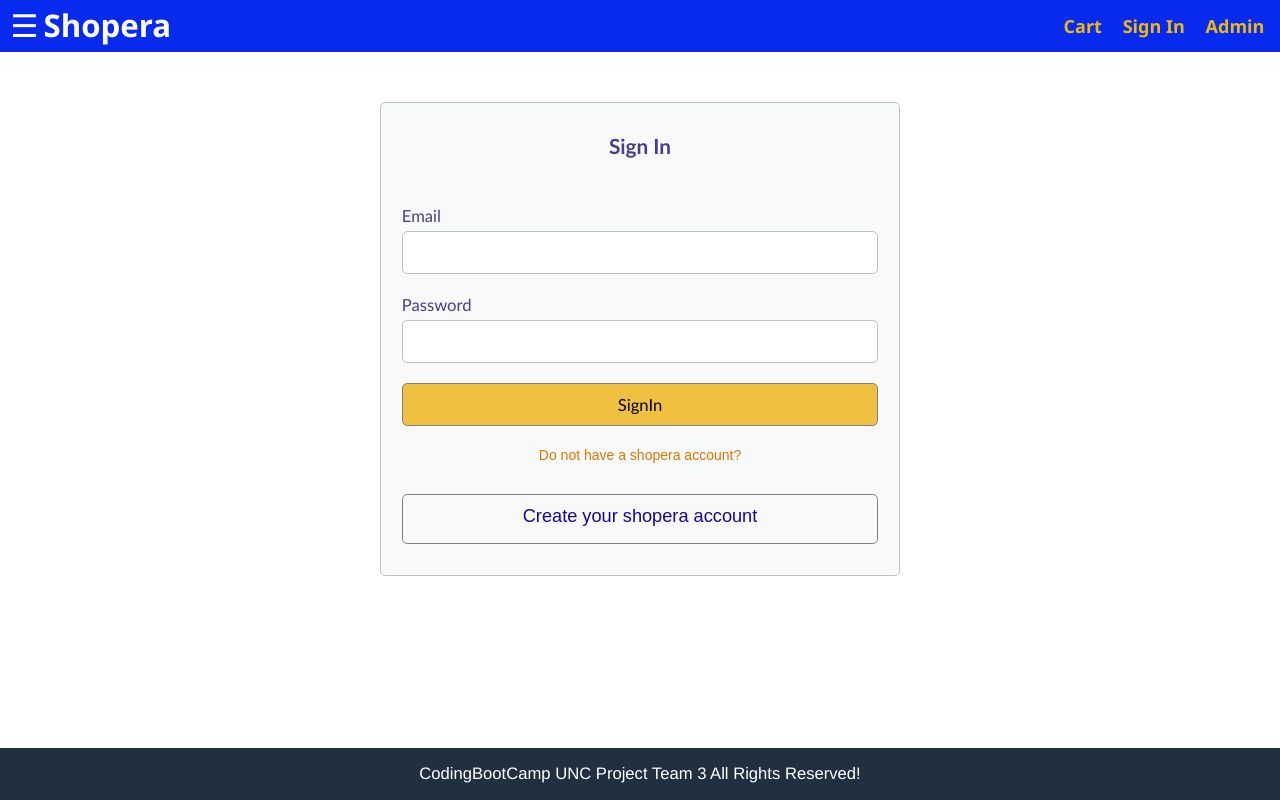
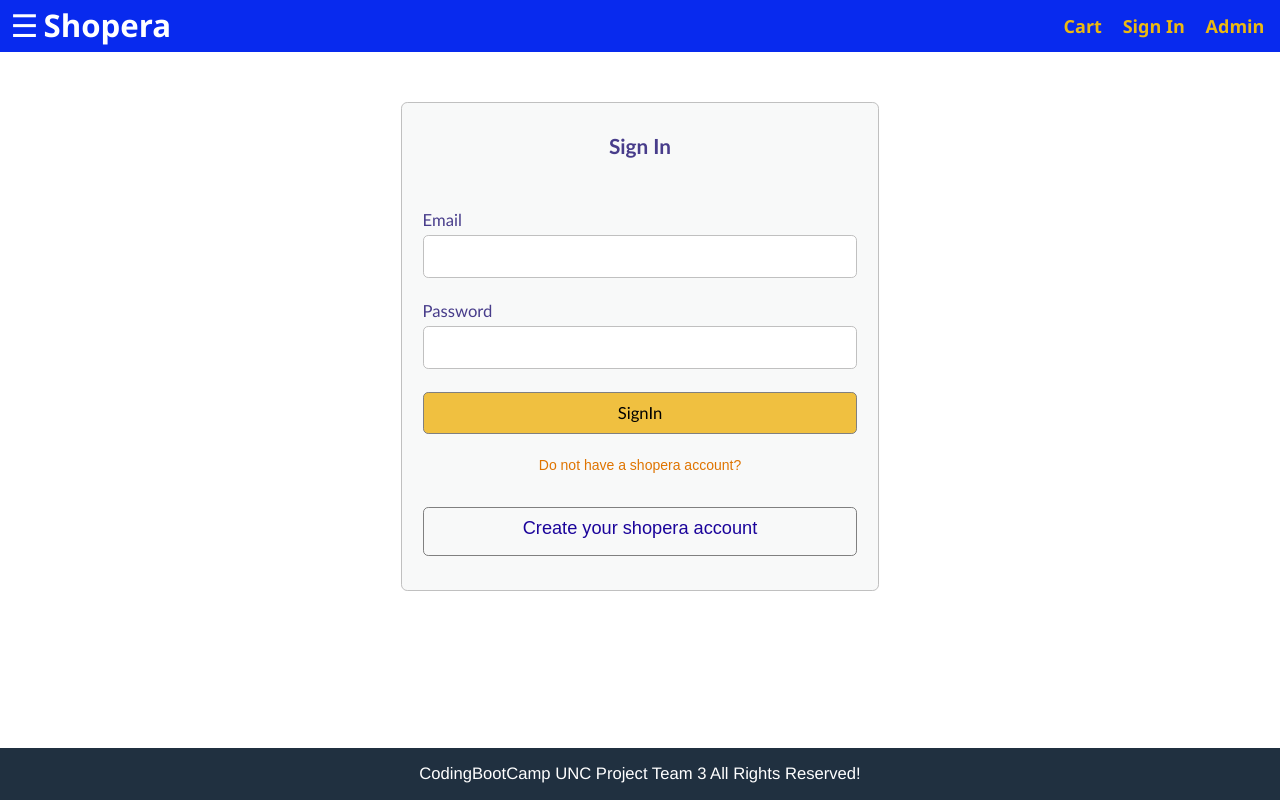
Before and after one commit to mushuyun/shopera2020, a React (Create React App) app in the folder client/: page /signin in a window 1280 px wide. Built offline with nearby package versions, Linux system fonts and the light colour scheme.

Commit message:
form style

```diff
--- a/client/src/components/users/SignIn.js
+++ b/client/src/components/users/SignIn.js
@@ -55,8 +55,8 @@ function Signin(props) {
           <p>Do not have a shopera account?</p>
         </li>
         <li>
-            <Link to="/register" className="button secondary text-center" >
-                <h3>Create your shopera account</h3>
+            <Link to="/register" className="button secondary text center">
+              <h3>Create your shopera account</h3>
             </Link>
         </li>
       </ul>
--- a/client/src/components/users/user.css
+++ b/client/src/components/users/user.css
@@ -3,15 +3,15 @@
     margin-top: 50px;
     justify-content: center;
     align-items: center;
-    height: 80%;
+    height: 100%;
   }
   .form-container{
     display: flex;
     flex-direction: column;
-    width:50rem;
+    width:46rem;
     padding: 2rem;
     border: .1rem #c0c0c0 solid;
-    border-radius: .5rem;
+    border-radius: .6rem;
     list-style-type: none;
     background-color: #F8F9F9;
   }
@@ -20,7 +20,7 @@
     color:darkslateblue;
     display: flex;
     flex-direction: column;
-    margin-bottom: 1rem;
+    margin-bottom: 1.2rem;
     margin-top: 1rem;
   }
   h2{
```
